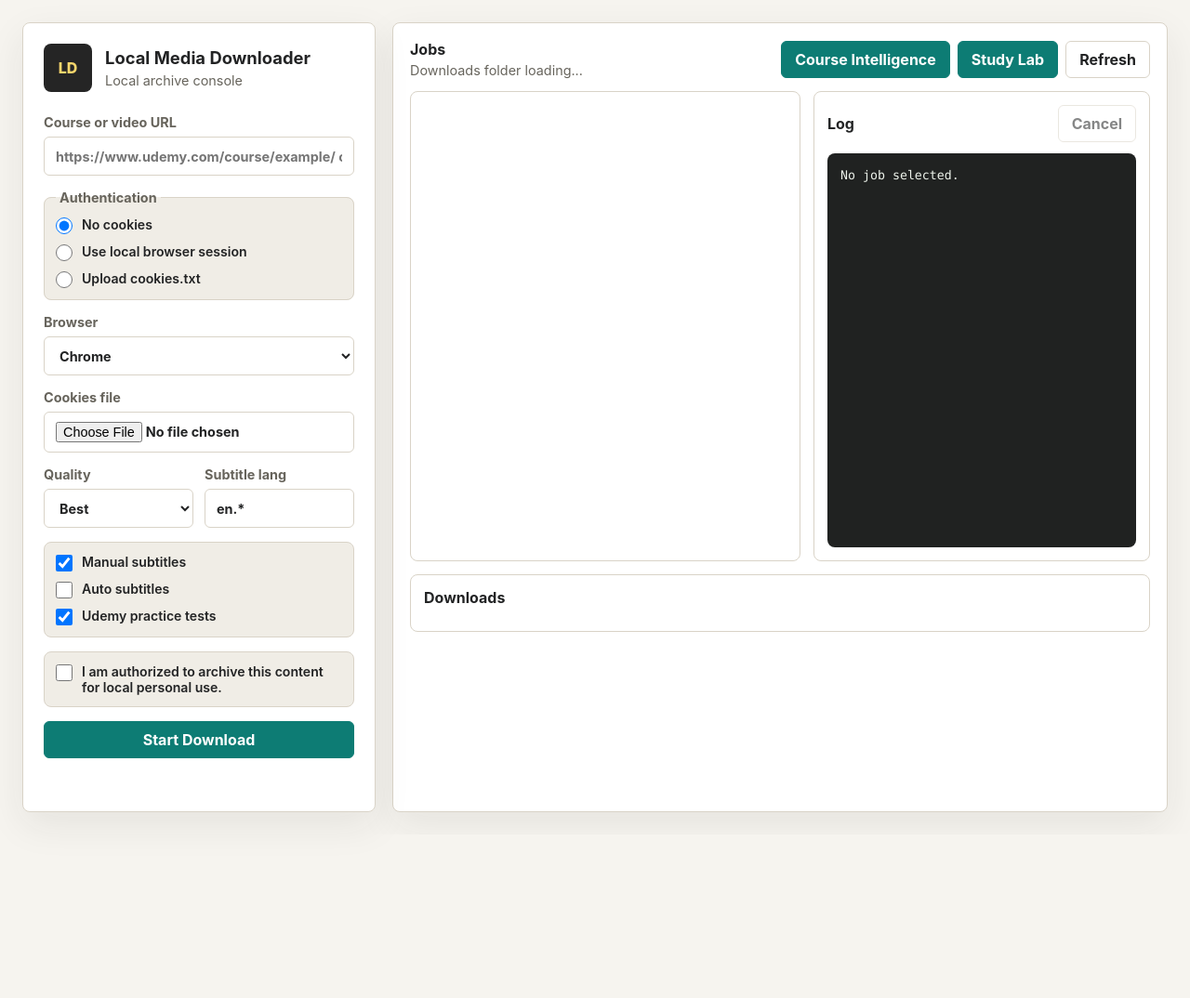
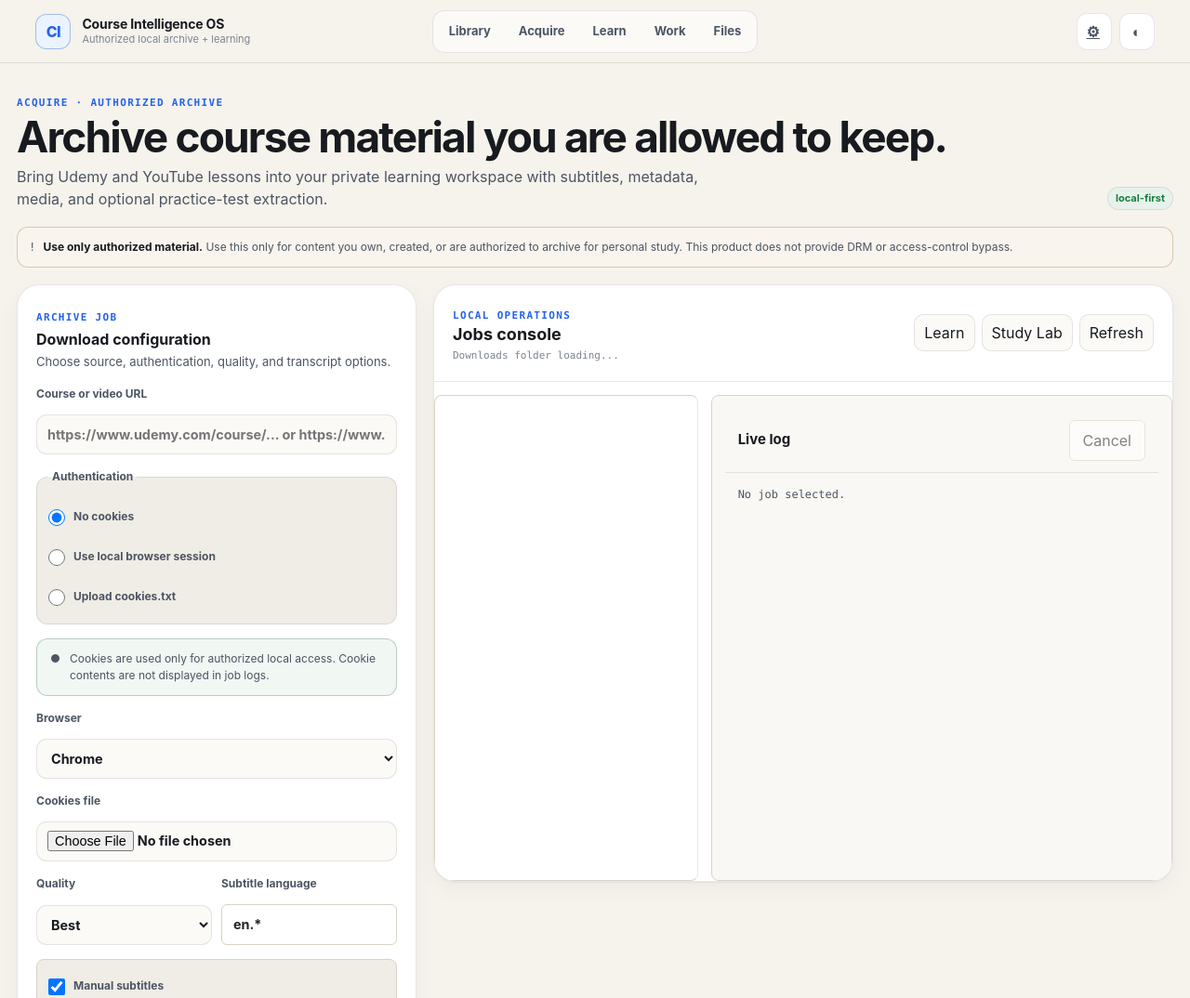
Before and after one commit to rrahul0904/udemy-project-downloader, a website: page app/static/index.html in a window 1280 px wide. Shown: the top 1074 px of the page at 93% size. Before the commit the page ends 898 px from the top, so only its background shows below. Drawn offline with Linux system fonts and the light colour scheme; no server answers.

Commit message:
Redesign Acquire as authorized archive control plane

```diff
--- a/app/static/index.html
+++ b/app/static/index.html
@@ -3,149 +3,52 @@
 <head>
   <meta charset="utf-8" />
   <meta name="viewport" content="width=device-width, initial-scale=1" />
-    <title>Local Media Downloader</title>
+  <title>Acquire · Course Intelligence OS</title>
   <link rel="stylesheet" href="/static/styles.css" />
   <link rel="stylesheet" href="/static/integration.css" />
+  <link rel="stylesheet" href="/static/os.css" />
+  <link rel="stylesheet" href="/static/acquire-os.css" />
 </head>
 <body>
-    <main class="shell">
-      <section class="workspace">
-        <aside class="panel">
-          <div class="brand">
-            <div class="brand-mark" aria-hidden="true">LD</div>
-            <div>
-              <h1>Local Media Downloader</h1>
-              <p>Local archive console</p>
-            </div>
-          </div>
+<div class="ci-shell">
+  <header class="ci-topbar">
+    <a class="ci-brand" href="/home"><span class="ci-brand-mark">CI</span><span class="ci-brand-copy"><strong>Course Intelligence OS</strong><small>Authorized local archive + learning</small></span></a>
+    <nav class="ci-mode-nav" aria-label="Primary"><a data-mode-link="home" href="/home">Library</a><a data-mode-link="acquire" href="/">Acquire</a><a data-mode-link="learn" href="/learn">Learn</a><a data-mode-link="work" href="/lab">Work</a><a data-mode-link="files" href="/files-ui">Files</a></nav>
+    <div class="ci-top-actions"><a class="ci-icon-button" data-mode-link="settings" href="/settings" aria-label="Settings">⚙</a><button class="ci-icon-button" data-theme-toggle type="button">◐</button></div>
+  </header>
 
+  <main class="ci-container acquire-page">
+    <section class="acquire-intro"><div><span class="ci-eyebrow">ACQUIRE · AUTHORIZED ARCHIVE</span><h1>Archive course material you are allowed to keep.</h1><p>Bring Udemy and YouTube lessons into your private learning workspace with subtitles, metadata, media, and optional practice-test extraction.</p></div><span class="ci-badge green">local-first</span></section>
+    <div class="ci-trust" style="margin-bottom:18px"><span>!</span><div><strong>Use only authorized material.</strong> Use this only for content you own, created, or are authorized to archive for personal study. This product does not provide DRM or access-control bypass.</div></div>
+
+    <section class="acquire-layout">
+      <aside class="acquire-config">
+        <div style="margin-bottom:16px"><span class="ci-eyebrow">ARCHIVE JOB</span><h2 style="margin:4px 0 5px">Download configuration</h2><p class="ci-secondary" style="margin:0;font-size:13px">Choose source, authentication, quality, and transcript options.</p></div>
         <form id="job-form" class="form">
-            <label>
-              <span>Course or video URL</span>
-              <input
-                name="course_url"
-                type="url"
-                placeholder="https://www.udemy.com/course/example/ or https://www.youtube.com/watch?v=..."
-                required
-              />
-            </label>
-
-            <fieldset class="auth-box">
-              <legend>Authentication</legend>
-              <label>
-                <input name="auth_method" type="radio" value="none" checked />
-                <span>No cookies</span>
-              </label>
-              <label>
-                <input name="auth_method" type="radio" value="browser" />
-                <span>Use local browser session</span>
-              </label>
-              <label>
-                <input name="auth_method" type="radio" value="cookies_file" />
-                <span>Upload cookies.txt</span>
-              </label>
-            </fieldset>
-
-            <label id="browser-row">
-              <span>Browser</span>
-              <select name="browser">
-                <option value="chrome">Chrome</option>
-                <option value="safari">Safari</option>
-                <option value="firefox">Firefox</option>
-                <option value="brave">Brave</option>
-                <option value="edge">Edge</option>
-                <option value="chromium">Chromium</option>
-                <option value="vivaldi">Vivaldi</option>
-                <option value="opera">Opera</option>
-              </select>
-            </label>
-
-            <label id="cookies-row" hidden>
-              <span>Cookies file</span>
-              <input name="cookies_file" type="file" accept=".txt,text/plain" />
-            </label>
-
-            <div class="row">
-              <label>
-                <span>Quality</span>
-                <select name="quality">
-                  <option value="best">Best</option>
-                  <option value="1080">1080p max</option>
-                  <option value="720">720p max</option>
-                  <option value="480">480p max</option>
-                  <option value="360">360p max</option>
-                </select>
-              </label>
-
-              <label>
-                <span>Subtitle lang</span>
-                <input name="subtitle_languages" value="en.*" />
-              </label>
-            </div>
-
-            <div class="checks">
-              <label>
-                <input name="subtitles" type="checkbox" checked />
-                <span>Manual subtitles</span>
-              </label>
-              <label>
-                <input name="auto_subtitles" type="checkbox" />
-                <span>Auto subtitles</span>
-              </label>
-              <label>
-                <input name="include_practice_tests" type="checkbox" checked />
-                <span>Udemy practice tests</span>
-              </label>
-            </div>
-
-            <label class="confirm">
-              <input name="confirm_authorized" type="checkbox" required />
-              <span>I am authorized to archive this content for local personal use.</span>
-            </label>
-
-            <button class="primary" type="submit">Start Download</button>
+          <label><span>Course or video URL</span><input name="course_url" type="url" placeholder="https://www.udemy.com/course/... or https://www.youtube.com/watch?v=..." required /></label>
+          <fieldset class="auth-box"><legend>Authentication</legend><label><input name="auth_method" type="radio" value="none" checked /><span>No cookies</span></label><label><input name="auth_method" type="radio" value="browser" /><span>Use local browser session</span></label><label><input name="auth_method" type="radio" value="cookies_file" /><span>Upload cookies.txt</span></label></fieldset>
+          <div class="ci-privacy"><span>●</span><div>Cookies are used only for authorized local access. Cookie contents are not displayed in job logs.</div></div>
+          <label id="browser-row"><span>Browser</span><select name="browser"><option value="chrome">Chrome</option><option value="safari">Safari</option><option value="firefox">Firefox</option><option value="brave">Brave</option><option value="edge">Edge</option><option value="chromium">Chromium</option><option value="vivaldi">Vivaldi</option><option value="opera">Opera</option></select></label>
+          <label id="cookies-row" hidden><span>Cookies file</span><input name="cookies_file" type="file" accept=".txt,text/plain" /></label>
+          <div class="row"><label><span>Quality</span><select name="quality"><option value="best">Best</option><option value="1080">1080p max</option><option value="720">720p max</option><option value="480">480p max</option><option value="360">360p max</option></select></label><label><span>Subtitle language</span><input name="subtitle_languages" value="en.*" /></label></div>
+          <div class="checks"><label><input name="subtitles" type="checkbox" checked /><span>Manual subtitles</span></label><label><input name="auto_subtitles" type="checkbox" /><span>Auto subtitles</span></label><label><input name="include_practice_tests" type="checkbox" checked /><span>Udemy practice tests</span></label></div>
+          <label class="confirm"><input name="confirm_authorized" type="checkbox" required /><span><strong>I am authorized to archive this content for local personal use.</strong></span></label>
+          <div class="acquire-actions"><button class="primary" type="submit">Start archive job</button><button id="validate-url" class="validate" type="button">Validate URL</button></div>
           <p id="form-message" class="message" role="status"></p>
         </form>
       </aside>
 
-        <section class="main-panel">
-          <div class="toolbar">
-            <div>
-              <h2>Jobs</h2>
-              <p id="download-root">Downloads folder loading...</p>
-            </div>
-            <div class="toolbar-actions">
-              <a class="button-link" href="/learn">Course Intelligence</a>
-              <a class="button-link" href="/lab">Study Lab</a>
-              <button id="refresh" type="button">Refresh</button>
-            </div>
-          </div>
-
-          <div class="job-grid">
-            <section class="list-panel">
-              <div id="jobs" class="jobs"></div>
+      <section class="acquire-console">
+        <div class="toolbar"><div><span class="ci-eyebrow">LOCAL OPERATIONS</span><h2>Jobs console</h2><p id="download-root">Downloads folder loading...</p></div><div class="toolbar-actions"><a href="/learn">Learn</a><a href="/lab">Study Lab</a><button id="refresh" type="button">Refresh</button></div></div>
+        <div class="job-grid"><section class="list-panel"><div id="jobs" class="jobs"></div></section><section class="log-panel"><div class="log-head"><h2>Live log</h2><button id="cancel-job" type="button" disabled>Cancel</button></div><pre id="logs" class="logs">No job selected.</pre></section></div>
       </section>
 
-            <section class="log-panel">
-              <div class="log-head">
-                <h2>Log</h2>
-                <button id="cancel-job" type="button" disabled>Cancel</button>
-              </div>
-              <pre id="logs" class="logs">No job selected.</pre>
-            </section>
-          </div>
-
-          <section class="downloads">
-            <div class="downloads-head">
-              <h2>Downloads</h2>
-              <p id="disk"></p>
-            </div>
-            <div id="files" class="files"></div>
-          </section>
-        </section>
+      <section class="acquire-files"><div class="downloads-head"><div><span class="ci-eyebrow">ARCHIVE INVENTORY</span><h2>Downloads</h2></div><p id="disk" class="ci-mono ci-muted"></p></div><div id="files" class="files"></div></section>
     </section>
   </main>
-
+</div>
+<script src="/static/os.js" type="module"></script>
 <script src="/static/app.js"></script>
+<script src="/static/acquire-ui.js" type="module"></script>
 </body>
 </html>
```
Lines whose indentation alone changed are shown as unchanged.
